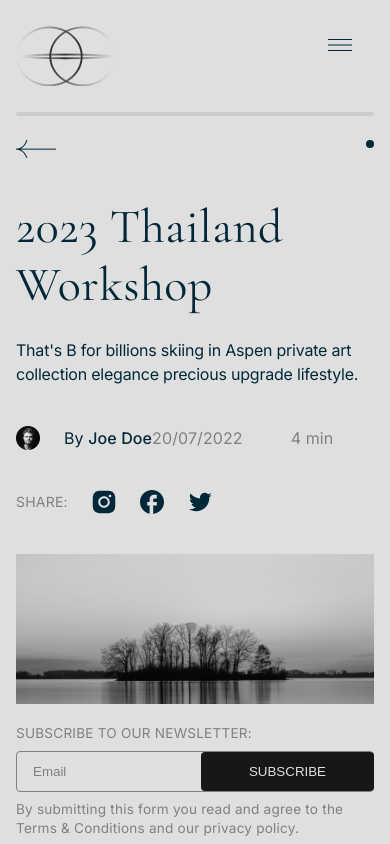
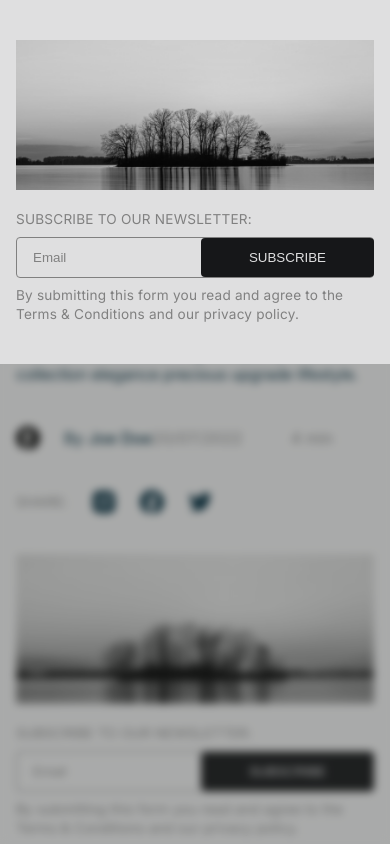
Before and after one commit to Vyntex-Development/photography-ws, a Next.js app: page /blog/2023-thailand-workshop in a window 390 px wide. Shown: the top 844 px of the page. Built offline with nearby package versions, Linux system fonts and the light colour scheme.

Commit message:
fixed footer animation and sticky reading duration

```diff
--- a/components/UI/Button.js
+++ b/components/UI/Button.js
@@ -1,6 +1,6 @@
 import classes from "./Button.module.css";
 
-const Button = ({ type, children, btnType }) => {
+const Button = ({ type, children, btnType, onClick }) => {
   let btnClasses;
 
   if (btnType === "primary") {
@@ -12,7 +12,11 @@ const Button = ({ type, children, btnType }) => {
   }
 
   return (
-    <button type={type} className={`${classes.Btn} ${btnClasses}`}>
+    <button
+      onClick={onClick}
+      type={type}
+      className={`${classes.Btn} ${btnClasses}`}
+    >
       {children}
     </button>
   );
--- a/components/layout/Footer.js
+++ b/components/layout/Footer.js
@@ -24,19 +24,24 @@ const Footer = () => {
     inView && setIsFirstSectionEnter(true);
     if (isFirstSectionEnter) return;
     if (contactPage) return;
-    firstImage.current.style.transform = inView
+    firstImage.current.style.transform =
+      inView && !isFirstSectionEnter
         ? "translate(0px, 0px)"
         : "translate(-100px, 900px)";
-    secondImage.current.style.transform = inView
+    secondImage.current.style.transform =
+      inView && !isFirstSectionEnter
         ? "translate(0px, -10px)"
         : "translate(-100px, 900px)";
-    thirdImage.current.style.transform = inView
+    thirdImage.current.style.transform =
+      inView && !isFirstSectionEnter
         ? "translate(0px, -15px)"
         : "translate(-100px, 900px)";
-    fourthImage.current.style.transform = inView
+    fourthImage.current.style.transform =
+      inView && !isFirstSectionEnter
         ? "translate(0px, -2.5px)"
         : "translate(-100px, 900px)";
-    fifthImage.current.style.transform = inView
+    fifthImage.current.style.transform =
+      inView && !isFirstSectionEnter
         ? "translate(0px, 10px)"
         : "translate(-100px, 900px)";
   }, [inView]);
--- a/components/layout/Header.module.css
+++ b/components/layout/Header.module.css
@@ -7,7 +7,7 @@
   justify-content: space-between;
   width: 100%;
   position: relative;
-  z-index: 100;
+  z-index: 1;
   padding: 26px 0;
 }
 
--- a/components/pages/Blog/BlogContent.js
+++ b/components/pages/Blog/BlogContent.js
@@ -2,7 +2,7 @@ import classes from "./BlogContent.module.css";
 import Image from "next/image";
 import Button from "../../UI/Button";
 import { ClockSvg, InstagramSvg, FacebookSvg, TweeterSvg } from "../../svg/svg";
-import { useEffect, useState } from "react";
+import { useEffect, useState, useRef } from "react";
 import Input from "../../UI/Input";
 import { useInView } from "react-intersection-observer";
 
@@ -10,12 +10,19 @@ const BlogContent = ({ details, setDuration }) => {
   const { author, reading_time, date } = details;
   const [readingDurationVisualDisplay, setReadingDurationVisualDisplay] =
     useState();
+  const [isInitial, setIsInitial] = useState();
+  const [modalIsOpen, setModalIsOpen] = useState(false);
+  const modalRef = useRef();
   const [ref, inView, entry] = useInView();
+  const [ref2, inView2] = useInView({
+    trashhold: 0.3,
+  });
 
   useEffect(() => {
     const animateOnScroll = () => {
       if (inView) {
         let duration = (window.scrollY / entry.boundingClientRect.height) * 100;
+        if (duration > 100) return;
         setReadingDurationVisualDisplay(duration);
         setDuration(duration);
       }
@@ -26,6 +33,15 @@ const BlogContent = ({ details, setDuration }) => {
       window.removeEventListener("scroll", animateOnScroll);
     };
   }, [inView]);
+
+  useEffect(() => {
+    inView2 && setIsInitial(true);
+    if (isInitial) return;
+    if (inView2 && !modalIsOpen) {
+      setModalIsOpen(true);
+      return;
+    }
+  }, [inView2, modalIsOpen]);
 
   return (
     <div>
@@ -94,6 +110,55 @@ const BlogContent = ({ details, setDuration }) => {
                 </p>
               </form>
             </div>
+
+            {modalIsOpen && (
+              <div
+                className={classes.Backdrop}
+                ref={modalRef}
+                onClick={() => setModalIsOpen(false)}
+              >
+                <div className={classes.SubscribeReadingDuration}>
+                  <div
+                    style={{ width: `${readingDurationVisualDisplay}%` }}
+                    className={classes.Duration}
+                  ></div>
+                </div>
+                <div className={classes.SubscribeModal}>
+                  <div className={classes.ImageWraper}>
+                    <Image
+                      src="/blog-img.png"
+                      width={207}
+                      height={150}
+                      objectFit={`${
+                        typeof window !== "undefined" && window.innerWidth > 768
+                          ? "contain"
+                          : "cover"
+                      }`}
+                    />
+                  </div>
+                  <div>
+                    <form className={classes.Form} action="">
+                      <p>subscribe to our newsletter:</p>
+                      <div className={classes.FormInnerWrapper}>
+                        <Input placeholder="Email" />
+                        <Button
+                          btnType="secondary"
+                          type="submit"
+                          onClick={() => setModalIsOpen(false)}
+                        >
+                          Subscribe
+                        </Button>
+                      </div>
+
+                      <p>
+                        By submitting this form you read and agree to the Terms
+                        & Conditions and our privacy policy.
+                      </p>
+                    </form>
+                  </div>
+                </div>
+              </div>
+            )}
           </div>
         </div>
 
@@ -107,7 +172,7 @@ const BlogContent = ({ details, setDuration }) => {
               fringilla.
             </p>
           </div>
-          <div>
+          <div ref={ref2}>
             <h3>What works for me?</h3>
             <p>
               Lorem ipsum dolor sit amet, consectetur adipiscing elit. Donec
--- a/components/pages/Blog/BlogContent.module.css
+++ b/components/pages/Blog/BlogContent.module.css
@@ -9,6 +9,38 @@
 
 .StickyWrapper {
   position: relative;
+}
+
+.SubscribeReadingDuration {
+  position: absolute;
+  top: 0px;
+  width: calc(100% - 32px);
+  left: 16px;
+  z-index: 3;
+  background-color: #dfdfe0;
+  height: 0.25rem;
+  overflow: hidden;
+}
+
+.SubscribeModal {
+  position: absolute;
+  top: 0px;
+  width: 100%;
+  left: 0;
+  z-index: 2;
+  background-color: #dfdfe0;
+  padding: 2.5rem 1rem;
+}
+
+.Backdrop {
+  position: fixed;
+  top: 0%;
+  left: 0;
+  width: 100%;
+  height: 100%;
+  background: rgba(47, 51, 49, 0.3);
+  backdrop-filter: blur(4px);
+  z-index: 1;
 }
 
 .BlogContentWrapper > div:nth-of-type(1) {
@@ -30,15 +62,15 @@
   border-radius: 2px;
   overflow: hidden;
   display: none;
+  z-index: 0;
 }
 
 .Duration {
   position: absolute;
   left: 0;
   top: 0;
-  /* width: 20%; */
   height: 100%;
-  z-index: 1;
+  z-index: 4;
   background-color: var(--green-dark);
 }
 
@@ -244,6 +276,11 @@
 }
 
 @media screen and (min-width: 1024px) {
+  .Backdrop,
+  .SubscribeModal {
+    display: none;
+  }
+
   .BlogContentWrapper > div:nth-of-type(1) {
     grid-area: 1 / 2 / 2 / 5;
     padding-top: 7.75rem;
--- a/components/pages/Blog/BlogPage.js
+++ b/components/pages/Blog/BlogPage.js
@@ -3,25 +3,28 @@ import BlogContent from "./BlogContent";
 import classes from "./BlogPage.module.css";
 import Image from "next/image";
 import Link from "next/link";
-import { useState } from "react";
+import { useState, useRef } from "react";
 
 const BlogPage = ({ blog, blogs }) => {
   const { title, description, media, details } = blog;
   const [readingDurationVisualDisplay, setReadingDurationVisualDisplay] =
     useState(0);
+  const readingDurationRef = useRef();
   const setDurationHandler = (duration) => {
     setReadingDurationVisualDisplay(duration);
   };
 
   return (
     <>
-      <div className="container">
-        <div className={classes.ReadingDuration}>
+      <div>
+        <div className={classes.ReadingDuration} ref={readingDurationRef}>
           <div
             style={{ width: `${readingDurationVisualDisplay}%` }}
             className={classes.Duration}
           ></div>
         </div>
+
+        <div className="container">
           <div>
             <div className={classes.HeroWrapper}>
               <div className={classes.ArrowDotWrapper}>
@@ -53,7 +56,7 @@ const BlogPage = ({ blog, blogs }) => {
           </div>
           <BlogContent details={details} setDuration={setDurationHandler} />
         </div>
-
+      </div>
       <BlogPosts blogs={blogs} />
     </>
   );
--- a/components/pages/Blog/BlogPage.module.css
+++ b/components/pages/Blog/BlogPage.module.css
@@ -51,20 +51,22 @@
 }
 
 .ReadingDuration {
+  position: sticky;
+  top: 0px;
+  z-index: 2;
   width: 100%;
   height: 0.25rem;
   background-color: rgba(128, 128, 128, 0.2);
-  margin: 0 0 1.5rem;
-  position: sticky;
-  top: 0px;
   border-radius: 2px;
   overflow: hidden;
-  z-index: 100;
+  z-index: 1;
+  width: calc(100% - 32px);
+  margin: 0 auto 1.5rem;
 }
 
 .Duration {
   position: absolute;
-  left: 0;
+  left: 0px;
   top: 0;
   height: 100%;
   z-index: 1;
```
Lines whose indentation alone changed are shown as unchanged.
